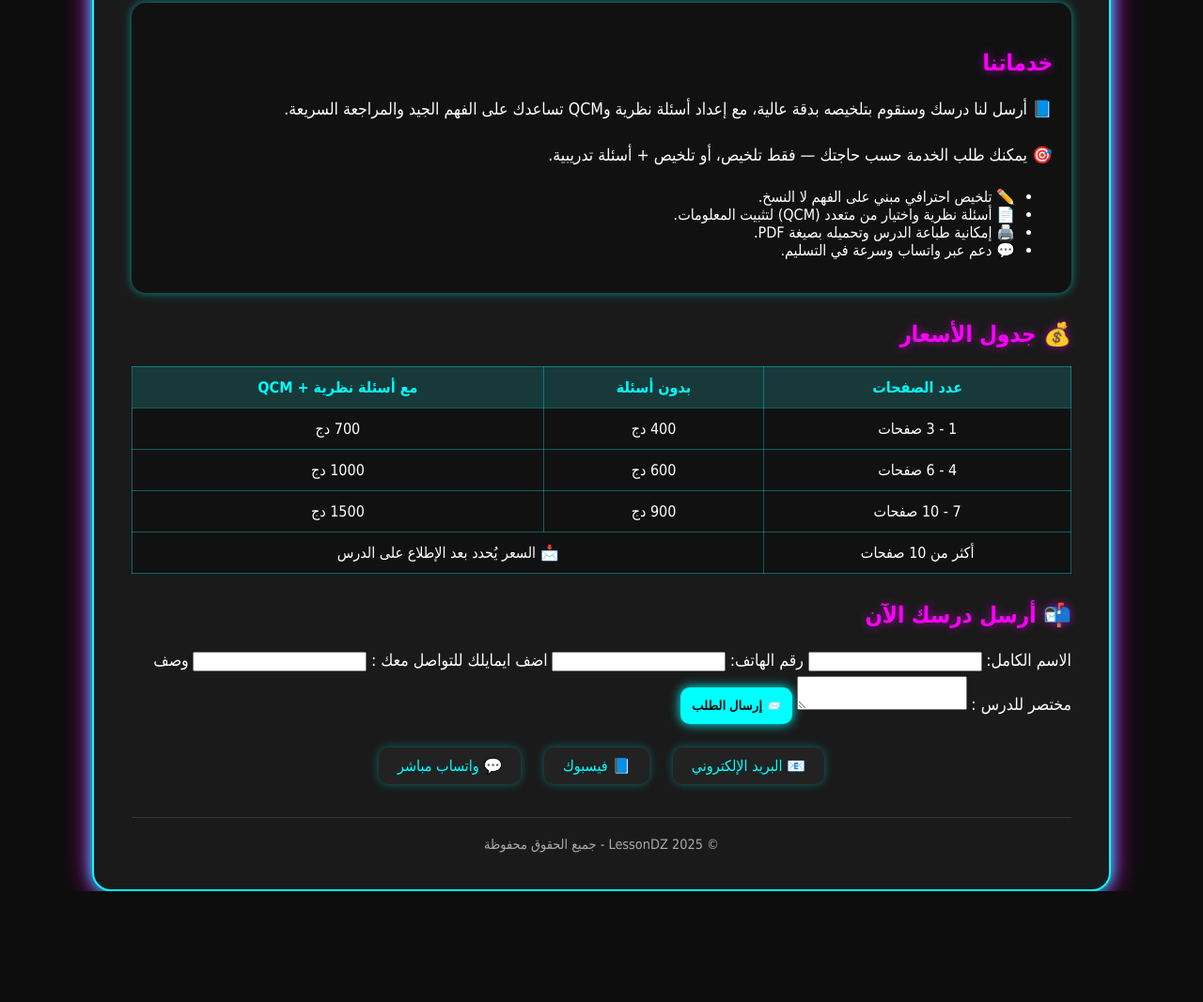
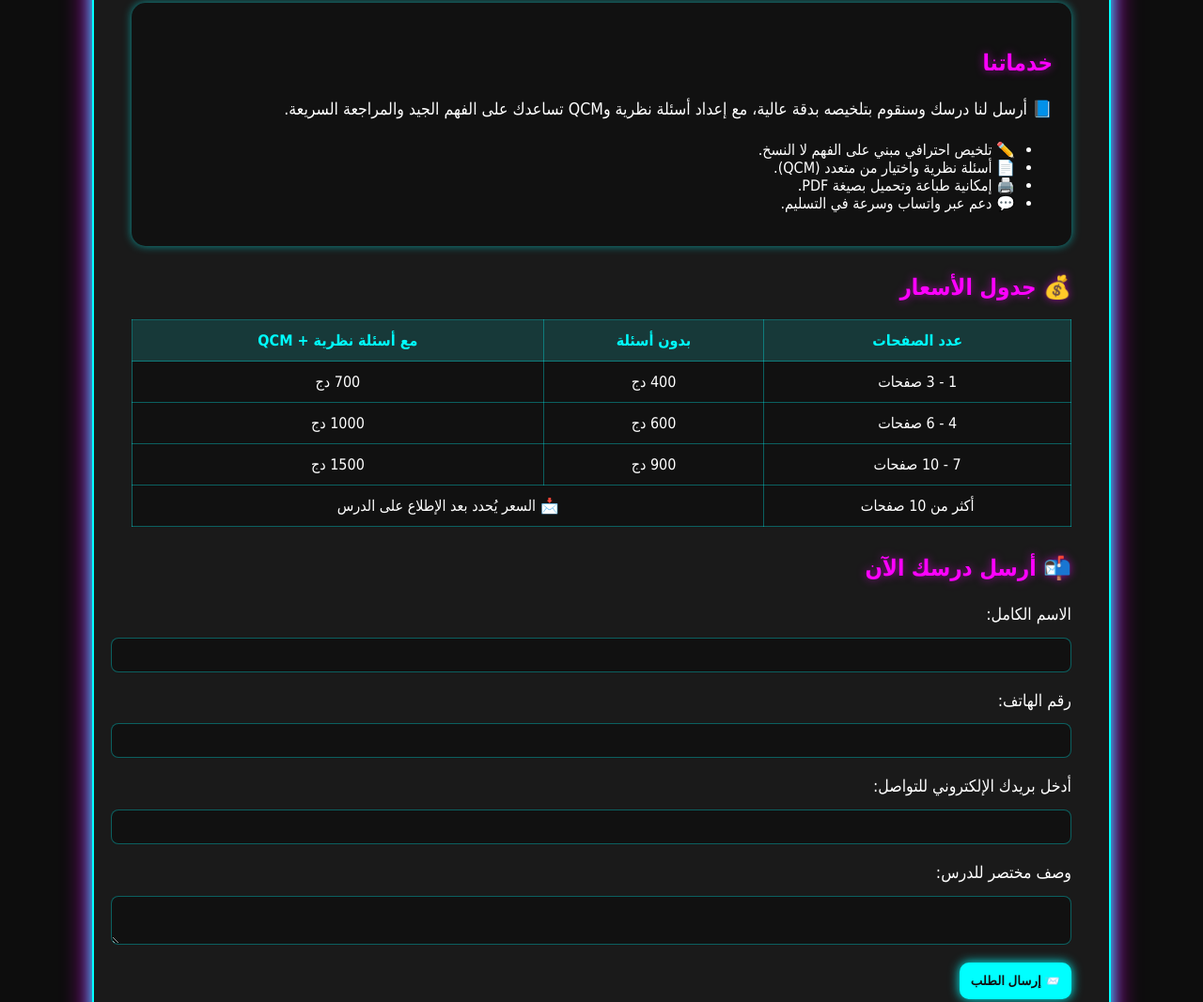
Before and after one commit to akal38/lessonDZ, a plain HTML site: page index.html in a window 1280 px wide. Shown: the part 352-1419 px from the top of the page at 94% size. Before the commit the page ends 1301 px from the top, so only its background shows below. Drawn offline with Linux system fonts and the light colour scheme.

Commit message:
Add files via upload

```diff
--- a/index.html
+++ b/index.html
@@ -64,6 +64,17 @@
     p, label {
       font-size: 1.1rem;
       line-height: 1.8;
+    }
+
+    input, textarea {
+      width: 100%;
+      padding: 10px;
+      margin: 8px 0 15px;
+      border-radius: 8px;
+      border: none;
+      background-color: #111;
+      color: #fff;
+      border: 1px solid #00ffff55;
     }
 
     .social-links {
@@ -163,51 +174,29 @@
       <p>خدمة تلخيص الدروس وإنشاء أسئلة الفهم لطلبة الجزائر</p>
     </div>
 
-    <!-- ✅ قسم الخدمات -->
     <section class="cv-section">
       <h2>خدماتنا</h2>
       <p>📘 أرسل لنا درسك وسنقوم بتلخيصه بدقة عالية، مع إعداد أسئلة نظرية وQCM تساعدك على الفهم الجيد والمراجعة السريعة.</p>
-      <p>🎯 يمكنك طلب الخدمة حسب حاجتك — فقط تلخيص، أو تلخيص + أسئلة تدريبية.</p>
       <ul>
         <li>✏️ تلخيص احترافي مبني على الفهم لا النسخ.</li>
-        <li>📄 أسئلة نظرية واختيار من متعدد (QCM) لتثبيت المعلومات.</li>
-        <li>🖨️ إمكانية طباعة الدرس وتحميله بصيغة PDF.</li>
+        <li>📄 أسئلة نظرية واختيار من متعدد (QCM).</li>
+        <li>🖨️ إمكانية طباعة وتحميل بصيغة PDF.</li>
         <li>💬 دعم عبر واتساب وسرعة في التسليم.</li>
       </ul>
     </section>
 
-    <!-- ✅ جدول الأسعار -->
     <section>
       <h2>💰 جدول الأسعار</h2>
       <table>
-        <tr>
-          <th>عدد الصفحات</th>
-          <th>بدون أسئلة</th>
-          <th>مع أسئلة نظرية + QCM</th>
-        </tr>
-        <tr>
-          <td>1 - 3 صفحات</td>
-          <td>400 دج</td>
-          <td>700 دج</td>
-        </tr>
-        <tr>
-          <td>4 - 6 صفحات</td>
-          <td>600 دج</td>
-          <td>1000 دج</td>
-        </tr>
-        <tr>
-          <td>7 - 10 صفحات</td>
-          <td>900 دج</td>
-          <td>1500 دج</td>
-        </tr>
-        <tr>
-          <td>أكثر من 10 صفحات</td>
-          <td colspan="2">📩 السعر يُحدد بعد الإطلاع على الدرس</td>
-        </tr>
+        <tr><th>عدد الصفحات</th><th>بدون أسئلة</th><th>مع أسئلة نظرية + QCM</th></tr>
+        <tr><td>1 - 3 صفحات</td><td>400 دج</td><td>700 دج</td></tr>
+        <tr><td>4 - 6 صفحات</td><td>600 دج</td><td>1000 دج</td></tr>
+        <tr><td>7 - 10 صفحات</td><td>900 دج</td><td>1500 دج</td></tr>
+        <tr><td>أكثر من 10 صفحات</td><td colspan="2">📩 السعر يُحدد بعد الإطلاع على الدرس</td></tr>
       </table>
     </section>
 
-    <!-- ✅ نموذج التواصل كما هو -->
+    <!-- ✅ نموذج التواصل -->
     <section>
       <h2>📬 أرسل درسك الآن</h2>
       <form id="contactForm">
@@ -217,17 +206,16 @@
         <label>رقم الهاتف:</label>
         <input type="text" name="phone" required>
 
-         <label> اضف ايمايلك للتواصل معك :</label>
-        <input type="text" name="phone" required>
+        <label>أدخل بريدك الإلكتروني للتواصل:</label>
+        <input type="email" name="email" required>
 
+        <label>وصف مختصر للدرس:</label>
+        <textarea name="message" required></textarea>
 
-        <label>وصف مختصر للدرس :</label>
-        <textarea name="message" required> </textarea>
         <button type="submit">📨 إرسال الطلب</button>
       </form>
     </section>
 
-    <!-- ✅ روابط التواصل نفسها -->
     <div class="social-links">
       <a href="mailto:akalabdelhakamine38@gmail.com">📧 البريد الإلكتروني</a>
       <a href="https://www.facebook.com/profile.php?id=61577163575345" target="_blank">📘 فيسبوك</a>
@@ -249,10 +237,10 @@
 
       const name = document.querySelector('input[name="name"]').value;
       const phone = document.querySelector('input[name="phone"]').value;
+      const email = document.querySelector('input[name="email"]').value;
       const message = document.querySelector('textarea[name="message"]').value;
-     const email = document.querySelector('textarea[name="email"]').value;
 
-      const text = `📩 طلب جديد من LessonDZ:\n\n👤 الاسم: ${name}\n📞 الهاتف: ${phone}\n📘 تفاصيل الطلب:\n${message}`;
+      const text = `📩 طلب جديد من LessonDZ:\n\n👤 الاسم: ${name}\n📞 الهاتف: ${phone}\n📧 الإيميل: ${email}\n📘 تفاصيل الدرس:\n${message}`;
 
       const proxyUrl = "https://api.allorigins.win/get?url=";
       fetch(proxyUrl + encodeURIComponent(`${TELEGRAM_API}?chat_id=${CHAT_ID}&text=${encodeURIComponent(text)}`))
```
